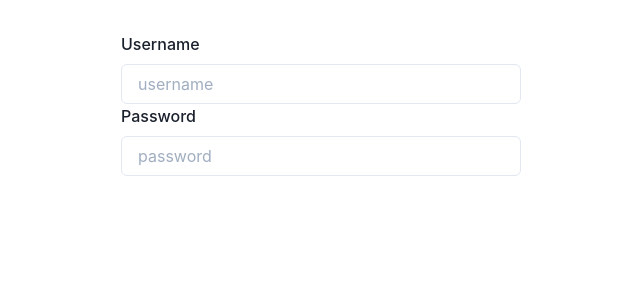
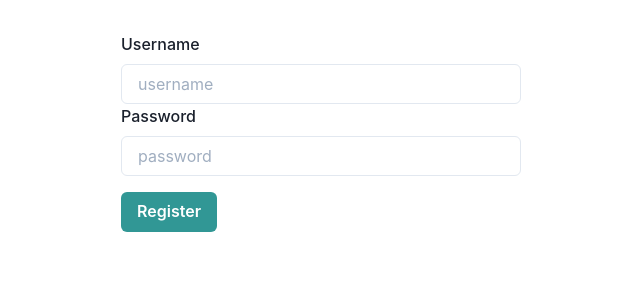
Before and after one commit to JoaoSousaJS/lereddit-web, a Next.js app: page /register in a window 1280 px wide. Shown: the top 300 px of the page, without its empty margins (319-959 px from the left). Built offline with nearby package versions, Linux system fonts and the light colour scheme.

Commit message:
feat: add inputField component

```diff
--- a/src/components/InputField.tsx
+++ b/src/components/InputField.tsx
@@ -1,22 +1,35 @@
-import { FormControl, FormLabel, Input, FormErrorMessage } from '@chakra-ui/react';
-import { useField } from 'formik';
-import React from 'react';
+import {
+  FormControl,
+  FormLabel,
+  Input,
+  FormErrorMessage
+} from '@chakra-ui/react'
+import { useField } from 'formik'
+import React from 'react'
 
 // import { Container } from './styles';
 
 type InputFieldProps = React.InputHTMLAttributes<HTMLInputElement> & {
   label: string
-  placeholder: string
   name: string
 }
 
-export const InputText: React.FC<InputFieldProps> = (props) => {
-  const [field, {error}] = useField(props)
-  return  (
+export const InputText: React.FC<InputFieldProps> = ({
+  label,
+  size: _,
+  ...props
+}) => {
+  const [field, { error }] = useField(props)
+  return (
     <FormControl isInvalid={!!error}>
-      <FormLabel htmlFor={field.name}>{props.label}</FormLabel>
-      <Input {...field} id={field.name} placeholder={props.placeholder} />
+      <FormLabel htmlFor={field.name}>{label}</FormLabel>
+      <Input
+        {...field}
+        {...props}
+        id={field.name}
+        placeholder={props.placeholder}
+      />
       {error ? <FormErrorMessage>{error}</FormErrorMessage> : null}
     </FormControl>
-  );
+  )
 }
--- a/src/pages/register.tsx
+++ b/src/pages/register.tsx
@@ -1,3 +1,4 @@
+import { Box, Button } from '@chakra-ui/react'
 import { Form, Formik } from 'formik'
 import React from 'react'
 import { InputText, Wrapper } from '../components'
@@ -13,8 +14,9 @@
           console.log(values)
         }}
       >
-        {({ values, handleChange }) => (
+        {({ isSubmitting }) => (
           <Form>
+            <Box mt={4}>
               <InputText
                 name="username"
                 placeholder="username"
@@ -26,6 +28,15 @@
                 label="Password"
                 type="password"
               />
+            </Box>
+            <Button
+              mt={4}
+              type="submit"
+              colorScheme="teal"
+              isLoading={isSubmitting}
+            >
+              Register
+            </Button>
           </Form>
         )}
       </Formik>
```
Lines whose indentation alone changed are shown as unchanged.
